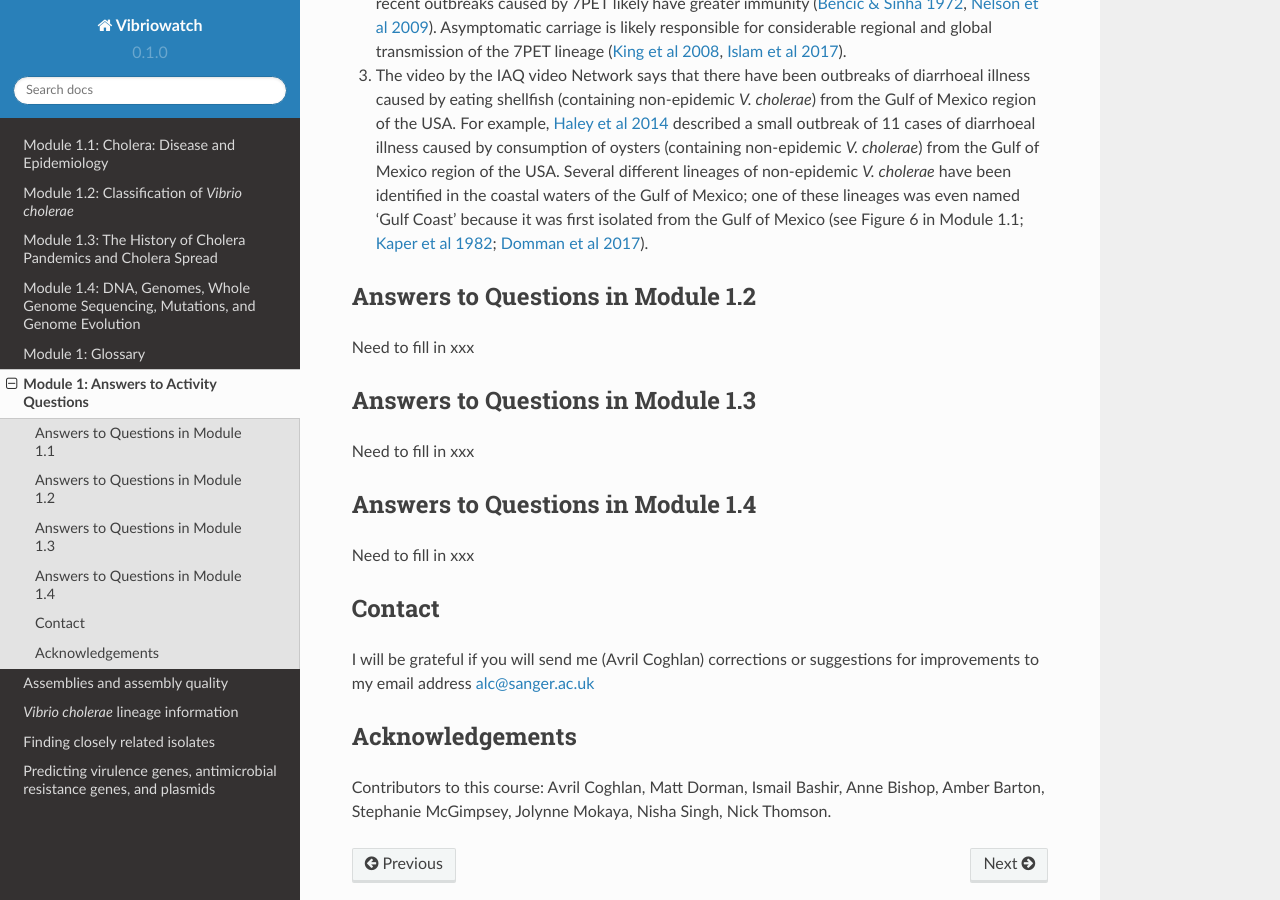
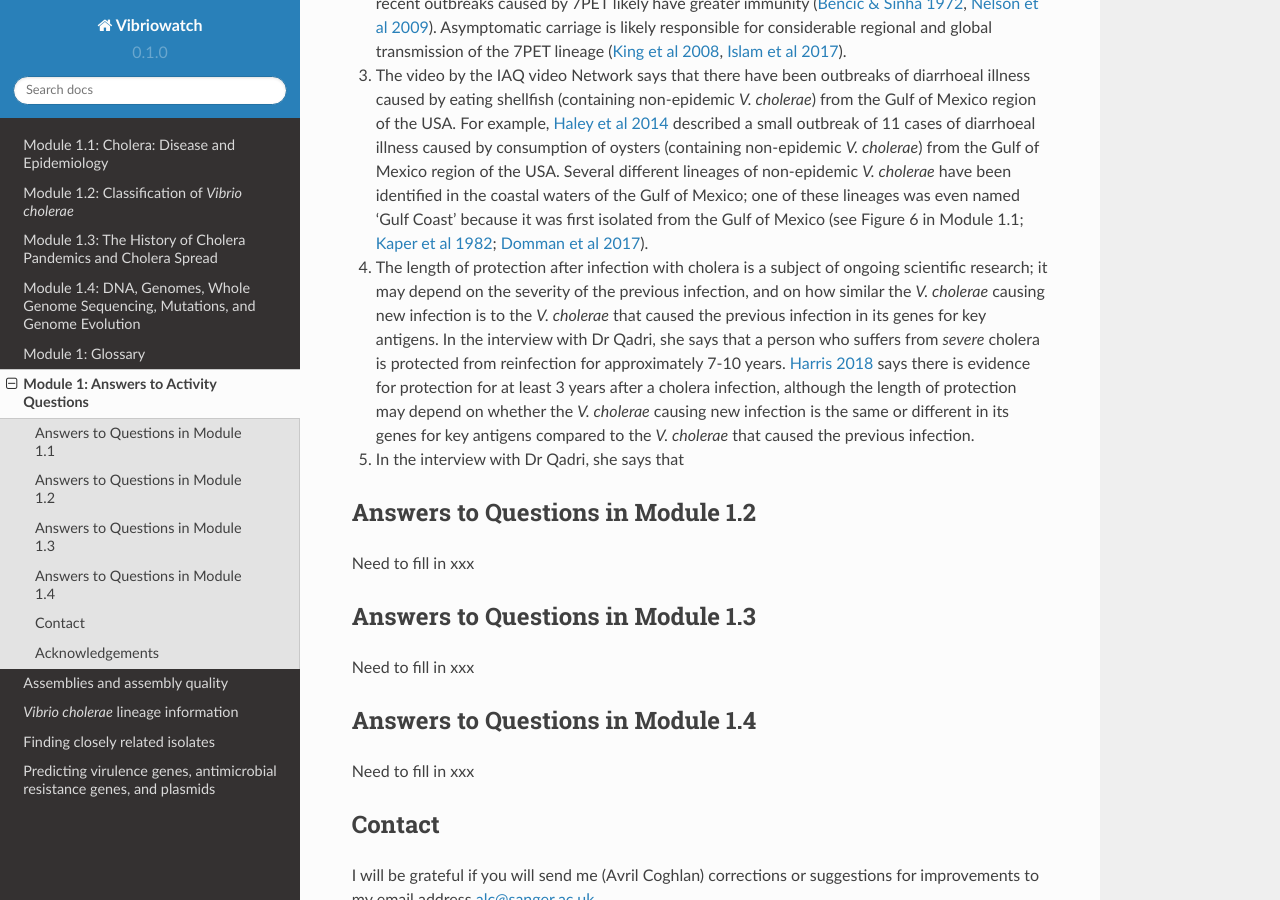
Before and after one commit to avrilcoghlan/cholerabook, a Sphinx documentation site: the page built from docs/source/vibriogenomes_answers.rst, in a window 1280 px wide and 900 px high, scrolled down 464 px. Built offline with Sphinx 7.4.7 and the Read the Docs theme 2.0.0, drawn with Linux system fonts in a browser that asks for light colours.

Commit message:
Update vibriogenomes_answers.rst

```diff
--- a/docs/source/vibriogenomes_answers.rst
+++ b/docs/source/vibriogenomes_answers.rst
@@ -9,6 +9,8 @@
 #. There is a lot of under-reporting of cholera cases (`Ali et al 2015`_, `Hegde et al 2024`_). In the MSF video, they say it is estimated that only 5-10% of cholera cases are reported to the WHO each year.
 #. The MSF video says that in endemic areas, healthy carriers far exceed the percent of people who show symptoms (upon infection with the current pandemic lineage of *V. cholerae*, ie. the 7PET lineage). That it, it is estimated that most people who are infected with the 7PET lineage are asymptomatic (`Nelson et al 2009`_). The percent of people who develop symptoms (e.g. acute watery diarrhoea) probably varies a lot between populations, as populations that have suffered recent outbreaks caused by 7PET likely have greater immunity (`Bencić & Sinha 1972`_, `Nelson et al 2009`_). Asymptomatic carriage is likely responsible for considerable regional and global transmission of the 7PET lineage (`King et al 2008`_, `Islam et al 2017`_).
 #. The video by the IAQ video Network says that there have been outbreaks of diarrhoeal illness caused by eating shellfish (containing non-epidemic *V. cholerae*) from the Gulf of Mexico region of the USA. For example, `Haley et al 2014`_ described a small outbreak of 11 cases of diarrhoeal illness caused by consumption of oysters (containing non-epidemic *V. cholerae*) from the Gulf of Mexico region of the USA. Several different lineages of non-epidemic *V. cholerae* have been identified in the coastal waters of the Gulf of Mexico; one of these lineages was even  named 'Gulf Coast' because it was first isolated from the Gulf of Mexico (see Figure 6 in Module 1.1; `Kaper et al 1982`_; `Domman et al 2017`_).
+#. The length of protection after infection with cholera is a subject of ongoing scientific research; it may depend on the severity of the previous infection, and on how similar the *V. cholerae* causing new infection is to the *V. cholerae* that caused the previous infection in its genes for key antigens. In the interview with Dr Qadri, she says that a person who suffers from *severe* cholera is protected from reinfection for approximately 7-10 years. `Harris 2018`_ says there is evidence for protection for at least 3 years after a cholera infection, although the length of protection may depend on whether the *V. cholerae* causing new infection is the same or different in its genes for key antigens compared to the *V. cholerae* that caused the previous infection.
+#. In the interview with Dr Qadri, she says that
 
 .. _Ali et al 2015: https://pubmed.ncbi.nlm.nih.gov/26043000/
 
@@ -23,6 +25,8 @@
 .. _King et al 2008: https://pubmed.ncbi.nlm.nih.gov/18704085/
 
 .. _Kaper et al 1982: https://pubmed.ncbi.nlm.nih.gov/7107852/
+
+.. _Harris 2018: https://pubmed.ncbi.nlm.nih.gov/30184117/
 
 .. _Haley et al 2014: https://pubmed.ncbi.nlm.nih.gov/24699521/
 
```
